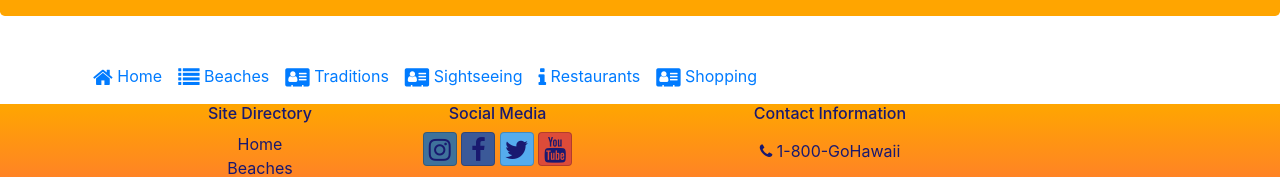
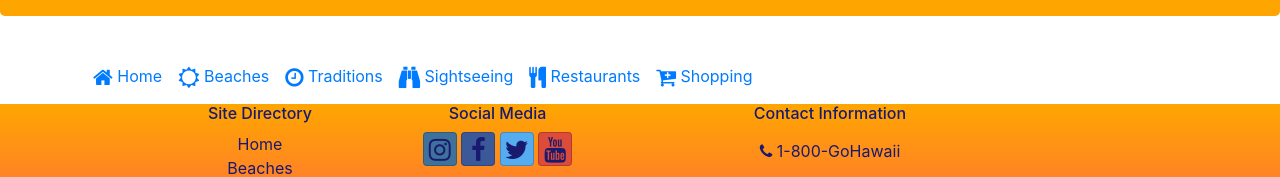
Before and after one commit to mj-wd/oahu-project-react, a React (Create React App) app: page / in a window 1280 px wide. Shown: the part 214-391 px from the top of the page. Built offline with nearby package versions, Linux system fonts and the light colour scheme.

Commit message:
fa-icons

```diff
--- a/src/components/HeaderComponent.jsx
+++ b/src/components/HeaderComponent.jsx
@@ -45,27 +45,27 @@ class Header extends Component {
                                 </NavItem>
                                 <NavItem>
                                     <NavLink className="nav-link text-primary" to="/beaches">
-                                        <i className="fa fa-list fa-lg" /> Beaches
+                                        <i className="fa fa-sun-o  fa-lg" /> Beaches
                                     </NavLink>
                                 </NavItem>
                                 <NavItem>
                                     <NavLink className="nav-link text-primary" to="/traditions">
-                                        <i className="fa fa-address-card fa-lg" /> Traditions
+                                        <i className="fa fa-clock-o  fa-lg" /> Traditions
                                     </NavLink>
                                 </NavItem>
                                 <NavItem>
                                     <NavLink className="nav-link text-primary" to="/sightseeing">
-                                        <i className="fa fa-address-card fa-lg" /> Sightseeing
+                                        <i className="fa fa-binoculars fa-lg" /> Sightseeing
                                     </NavLink>
                                 </NavItem>
                                 <NavItem>
                                     <NavLink className="nav-link text-primary" to="/restaurants">
-                                        <i className="fa fa-info fa-lg" /> Restaurants
+                                        <i className="fa fa-cutlery fa-lg" /> Restaurants
                                     </NavLink>
                                 </NavItem>
                                 <NavItem>
                                     <NavLink className="nav-link text-primary" to="/shopping">
-                                        <i className="fa fa-address-card fa-lg" /> Shopping
+                                        <i className="fa fa-cart-plus fa-lg" /> Shopping
                                     </NavLink>
                                 </NavItem>
                             </Nav>
```
